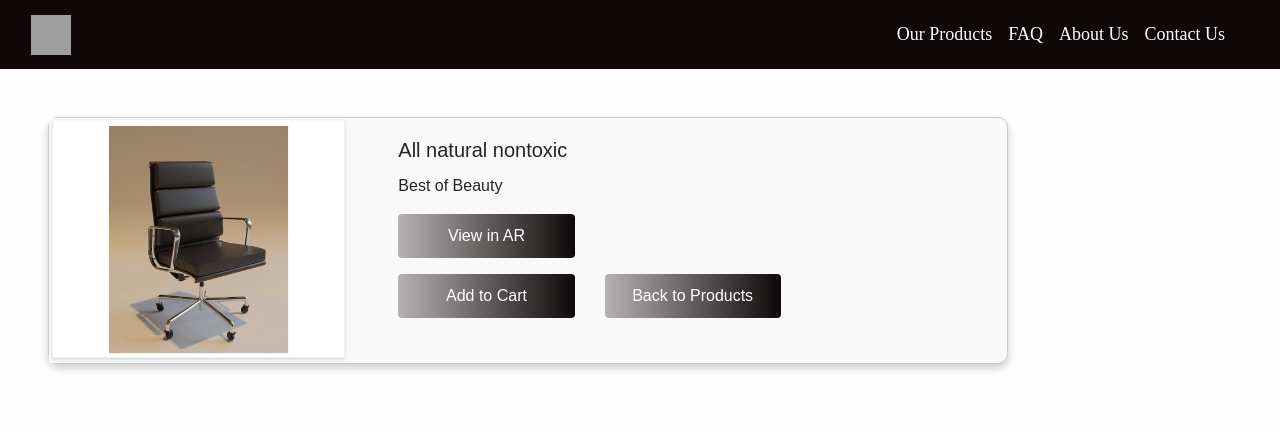
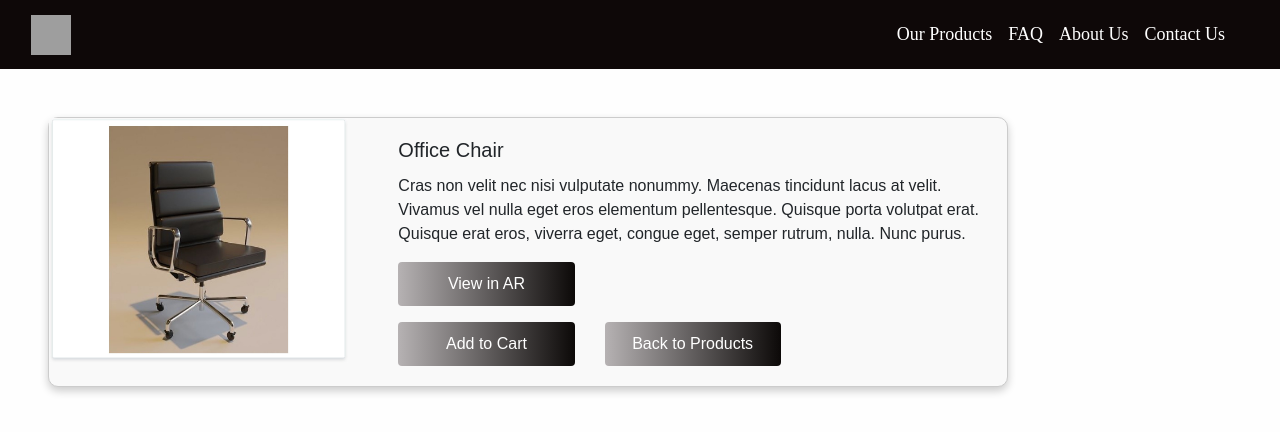
Before and after one commit to fumubyeyi/ceg7370-project-team-10, a React (Create React App) app: page /products/1 in a window 1280 px wide. Shown: the top 432 px of the page. Built offline with nearby package versions, Linux system fonts and the light colour scheme; grey boxes are pictures that could not be loaded.

Commit message:
load data from json file; added properties needed in playcanvas

```diff
--- a/src/App.js
+++ b/src/App.js
@@ -6,42 +6,22 @@ import Category from "./Category/Category";
 import Products from "./Products/Products";
 import ProductDescription from "./Products/ProductDescription";
 import Chair from "./Images/chair.jpeg";
-import Chusionchair from "./Images/chusionchair.jpeg";
-import Drawer from "./Images/drawer.jpeg";
-import sofa from "./Images/sofa.jpeg";
+import CushionChair from "./Images/chusionchair.jpeg";
+import Dresser from "./Images/drawer.jpeg";
+import Sofa from "./Images/sofa.jpeg";
+import Items from "./Data/Items.json"
 import ScrollToTopButton from "./ScrollToTopButton/ScrollToTopButton";
 import "./App.css";
 import ProductARView from "./ProductARView/ProductARView";
 
 class App extends React.Component {
+
   state = {
-  products_list :[
-        {
-          pid: "1",
-          image: Chair,
-          title: "All natural nontoxic",
-          subtitle: "Best of Beauty",
-        },
-        {
-          pid: "2",
-          image: Chusionchair,
-          title: "Best deals for",
-          subtitle: "Supplements and Vitamins",
-        },
-        {
-          pid: "3",
-          image: Drawer,
-          title: "Everyday savings on",
-          subtitle: "Fitness and Nutrition",
-        },
-        {
-          pid: "4",
-          image: sofa,
-          title: "Best deals for",
-          subtitle: "Supplements and Vitamins",
-        },
-      ]
-    };
+    products_list : Items.map(item => {
+      return { ...item,
+        image: item.category === "Chair" ? Chair : item.category === "Couch" ? CushionChair : item.category === "Sofa" ? Sofa : Dresser };
+    })
+ };
 
   render() {
     return (
--- /dev/null
+++ b/src/Data/Items.json
@@ -0,0 +1,4 @@
+[{"pid":1, "name": "OfficeChair", "title":"Office Chair","subtitle":"Cras non velit nec nisi vulputate nonummy. Maecenas tincidunt lacus at velit. Vivamus vel nulla eget eros elementum pellentesque.\n\nQuisque porta volutpat erat. Quisque erat eros, viverra eget, congue eget, semper rutrum, nulla. Nunc purus.","price":603.25,"category":"Chair","image":null,"colors":[{"name":"Bazaar","hex":"#98777B"},{"name":"Beau Blue","hex":"#BCD4E6"},{"name":"Beaver","hex":"#9F8170"},{"name":"Begonia","hex":"#FA6E79"},{"name":"Beige","hex":"#F5F5DC"}]},
+{"pid":2, "name": "Dresser", "title":"Closed Double Dresser","subtitle":"Vestibulum quam sapien, varius ut, blandit non, interdum in, ante. Vestibulum ante ipsum primis in faucibus orci luctus et ultrices posuere cubilia Curae; Duis faucibus accumsan odio. Curabitur convallis.","price":465.33,"category":"Dresser","image":null,"colors":[{"name":"Bazaar","hex":"#98777B"},{"name":"Beau Blue","hex":"#BCD4E6"},{"name":"Beaver","hex":"#9F8170"},{"name":"Begonia","hex":"#FA6E79"},{"name":"Beige","hex":"#F5F5DC"}]},
+{"pid":3, "name": "Sofa", "title":"Sofa","subtitle":"Quisque id justo sit amet sapien dignissim vestibulum. Vestibulum ante ipsum primis in faucibus orci luctus et ultrices posuere cubilia Curae; Nulla dapibus dolor vel est. Donec odio justo, sollicitudin ut, suscipit a, feugiat et, eros.\n\nVestibulum ac est lacinia nisi venenatis tristique. Fusce congue, diam id ornare imperdiet, sapien urna pretium nisl, ut volutpat sapien arcu sed augue. Aliquam erat volutpat.","price":630.91,"category":"Sofa","image":null,"colors":[{"name":"Bazaar","hex":"#98777B"},{"name":"Beau Blue","hex":"#BCD4E6"},{"name":"Beaver","hex":"#9F8170"},{"name":"Begonia","hex":"#FA6E79"},{"name":"Beige","hex":"#F5F5DC"}]},
+{"pid":4, "name": "CushionCouch", "title":"Cushion Couch","subtitle":"Cras mi pede, malesuada in, imperdiet et, commodo vulputate, justo. In blandit ultrices enim. Lorem ipsum dolor sit amet, consectetuer adipiscing elit.\n\nProin interdum mauris non ligula pellentesque ultrices. Phasellus id sapien in sapien iaculis congue. Vivamus metus arcu, adipiscing molestie, hendrerit at, vulputate vitae, nisl.\n\nAenean lectus. Pellentesque eget nunc. Donec quis orci eget orci vehicula condimentum.","price":295.17,"category":"Couch","image":null,"colors":[{"name":"Bazaar","hex":"#98777B"},{"name":"Beau Blue","hex":"#BCD4E6"},{"name":"Beaver","hex":"#9F8170"},{"name":"Begonia","hex":"#FA6E79"},{"name":"Beige","hex":"#F5F5DC"}]}]
--- a/src/Products/ProductDescription.js
+++ b/src/Products/ProductDescription.js
@@ -6,10 +6,11 @@ const ProductDescription = ({ products }) => {
   const { id } = useParams(); // Get the product ID from the URL
   const navigate = useNavigate();
   // Find the product with the matching ID
-  const product = products.find((item) => item.pid === id);
+
+  const product = products.find((item) => item.pid === Number(id));
 
   const handleViewInAR = () => {
-    navigate(`/products/ar-view/${id}`);
+    navigate(`/products/ar-view/${Number(id)}`);
   }
 
   if (!product) {
```
Also changed, not shown: 1 other file (tests, documents, lock files or other folders).
